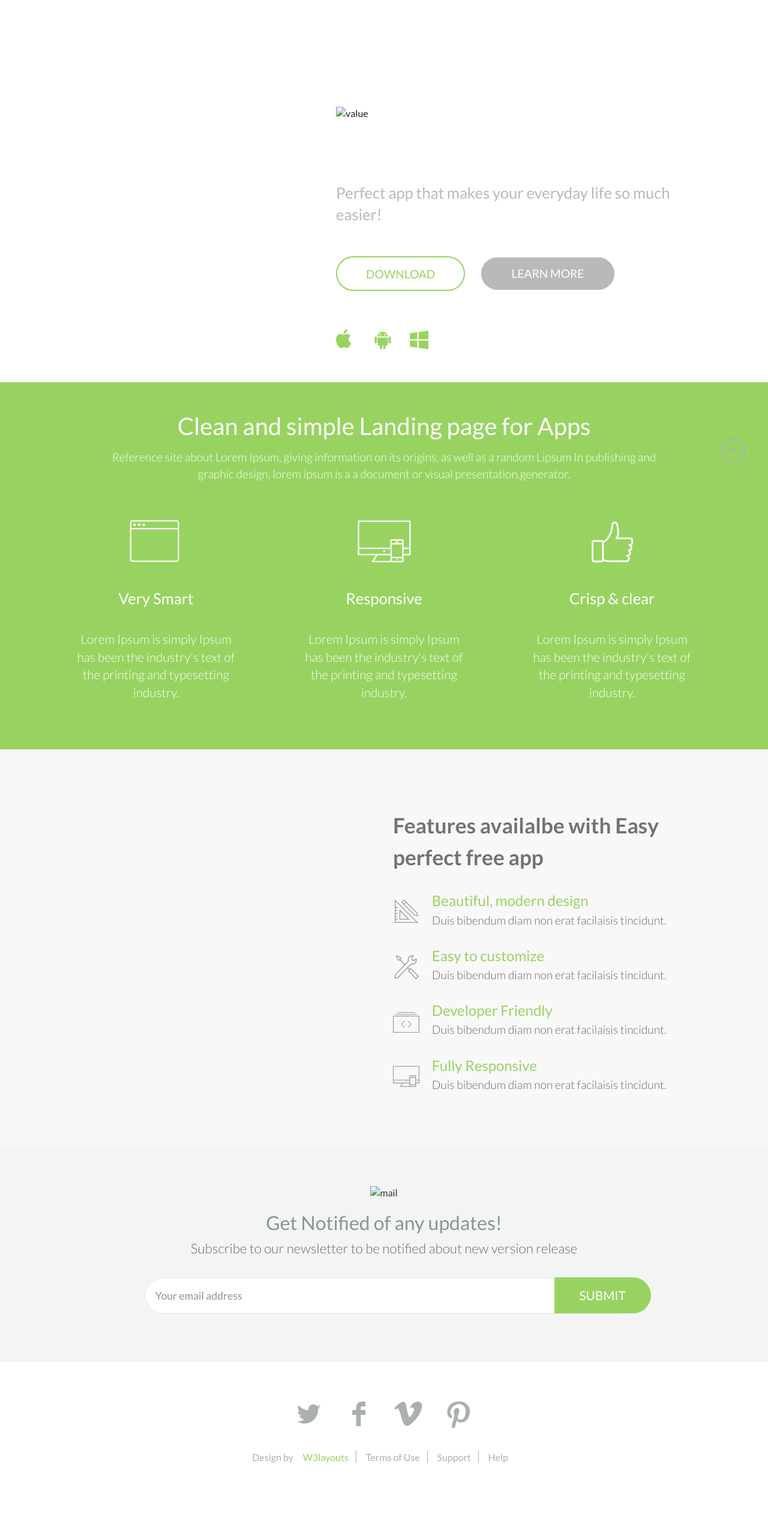
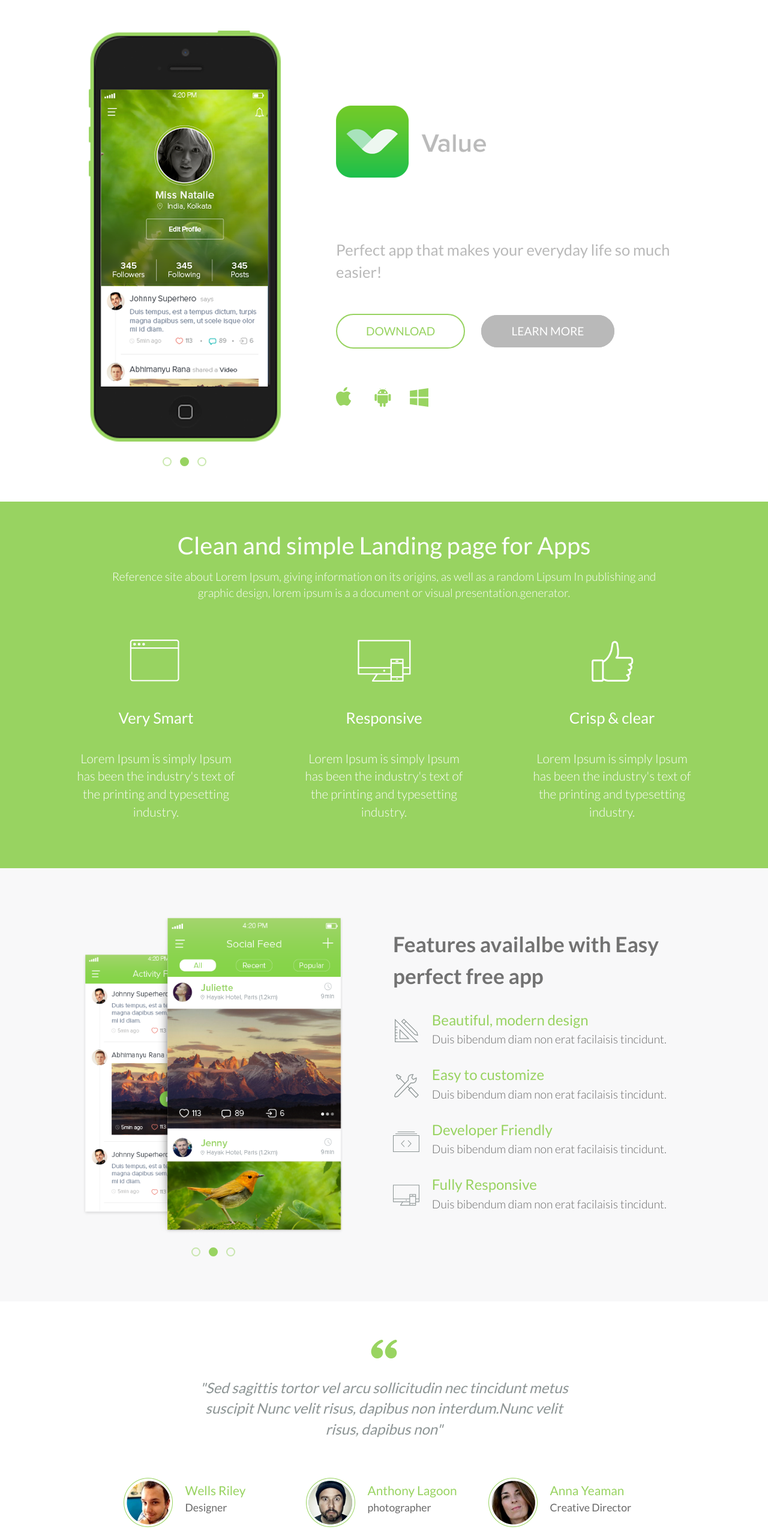
Before and after one commit to minas90/appreny, a plain HTML site: page index.html in a window 1280 px wide. Shown: the top 2560 px of the page at 60% size. Before the commit the page ends 2482 px from the top, so only its background shows below. Drawn offline with nearby package versions, Linux system fonts and the light colour scheme; files that its build step writes are made by us from their sources; files whose address does not match are found by name.

Commit message:
corrected a path

```diff
--- a/index.html
+++ b/index.html
@@ -8,11 +8,11 @@ License URL: http://creativecommons.org/licenses/by/3.0/
 <html>
 	<head>
 		<title>Value Website Template | Home :: w3layouts</title>
-		<link href="web/css/bootstrap.css" rel='stylesheet' type='text/css' />
+		<link href="css/bootstrap.css" rel='stylesheet' type='text/css' />
 		<!-- jQuery (necessary for Bootstrap's JavaScript plugins) -->
-		<script src="web/js/jquery.min.js"></script>
+		<script src="js/jquery.min.js"></script>
 		 <!-- Custom Theme files -->
-		<link href="web/css/style.css" rel='stylesheet' type='text/css' />
+		<link href="css/style.css" rel='stylesheet' type='text/css' />
    		 <!-- Custom Theme files -->
 		<meta name="viewport" content="width=device-width, initial-scale=1">
 		<script type="application/x-javascript"> addEventListener("load", function() { setTimeout(hideURLbar, 0); }, false); function hideURLbar(){ window.scrollTo(0,1); } </script>
@@ -21,8 +21,8 @@ License URL: http://creativecommons.org/licenses/by/3.0/
 		<link href='http://fonts.googleapis.com/css?family=Lato:100,300,400,700,900' rel='stylesheet' type='text/css'>
 		<!---//webfonts--->
 		<!---- start-smoth-scrolling---->
-		<script type="text/javascript" src="web/js/move-top.js"></script>
-		<script type="text/javascript" src="web/js/easing.js"></script>
+		<script type="text/javascript" src="js/move-top.js"></script>
+		<script type="text/javascript" src="js/easing.js"></script>
 		<script type="text/javascript">
 			jQuery(document).ready(function($) {
 				$(".scroll").click(function(event){
@@ -42,8 +42,8 @@ License URL: http://creativecommons.org/licenses/by/3.0/
 					<!----sreen-gallery-cursual---->
 						<div class="sreen-gallery-cursual">
 							 <!-- requried-jsfiles-for owl -->
-							<link href="web/css/owl.carousel.css" rel="stylesheet">
-							    <script src="web/js/owl.carousel.js"></script>
+							<link href="css/owl.carousel.css" rel="stylesheet">
+							    <script src="js/owl.carousel.js"></script>
 							        <script>
 							    $(document).ready(function() {
 							      $("#owl-demo").owlCarousel({
@@ -60,20 +60,20 @@ License URL: http://creativecommons.org/licenses/by/3.0/
 							 <!-- start content_slider -->
 						       <div id="owl-demo" class="owl-carousel">
 					                <div class="item">
-					                	<img src="web/images/divice.png" title="name" />
+					                	<img src="images/divice.png" title="name" />
 					                </div>
 					                <div class="item">
-					                	<img src="web/images/divice.png" title="name" />
+					                	<img src="images/divice.png" title="name" />
 					                </div>
 					                <div class="item">
-					                	<img src="web/images/divice.png" title="name" />
+					                	<img src="images/divice.png" title="name" />
 					                </div>
 				              </div>
 						<!--//sreen-gallery-cursual---->
 				</div>
 				</div>
 				<div class="col-md-7 header-right">
-					<a href="#"><img src="web/images/logo.png" title="value" /></a>
+					<a href="#"><img src="images/logo.png" title="value" /></a>
 					<p>Perfect app that makes your everyday life so much easier!</p>
 					<ul class="big-btns">
 						<li><a class="btn-g" href="#">Download</a></li>
@@ -137,13 +137,13 @@ License URL: http://creativecommons.org/licenses/by/3.0/
 							 <!-- start content_slider -->
 						       <div id="owl-demo1" class="owl-carousel">
 					                <div class="item">
-					                	<img src="web/images/divice-screen.png" title="name" />
+					                	<img src="images/divice-screen.png" title="name" />
 					                </div>
 					                <div class="item">
-					                	<img src="web/images/divice-screen.png" title="name" />
+					                	<img src="images/divice-screen.png" title="name" />
 					                </div>
 					                <div class="item">
-					                	<img src="web/images/divice-screen.png" title="name" />
+					                	<img src="images/divice-screen.png" title="name" />
 					                </div>
 				              </div>
 						<!--//sreen-gallery-cursual---->
@@ -218,13 +218,13 @@ License URL: http://creativecommons.org/licenses/by/3.0/
 					                <div class="item">
 					                	<div class="testmonial-grids">
 					                		<div class="testmonial-head text-center">
-					                			<img src="web/images/quit.png" title="name" />
+					                			<img src="images/quit.png" title="name" />
 					                			<p>"Sed sagittis tortor vel arcu sollicitudin nec tincidunt metus suscipit Nunc velit risus, dapibus non interdum.Nunc velit risus, dapibus non"</p>
 					                		</div>
 					                		<div class="testmonial-row">
 					                			<div class="col-md-4 testmonial-grid">
 					                				<div class="t-people-left">
-					                					<img src="web/images/t-pic1.png" title="name" />
+					                					<img src="images/t-pic1.png" title="name" />
 					                				</div>
 					                				<div class="t-people-right">
 					                					<h4>Wells Riley</h4>
@@ -234,7 +234,7 @@ License URL: http://creativecommons.org/licenses/by/3.0/
 					                			</div>
 					                			<div class="col-md-4 testmonial-grid">
 					                				<div class="t-people-left">
-					                					<img src="web/images/t-pic2.png" title="name" />
+					                					<img src="images/t-pic2.png" title="name" />
 					                				</div>
 					                				<div class="t-people-right">
 					                					<h4>Anthony Lagoon</h4>
@@ -244,7 +244,7 @@ License URL: http://creativecommons.org/licenses/by/3.0/
 					                			</div>
 					                			<div class="col-md-4 testmonial-grid">
 					                				<div class="t-people-left">
-					                					<img src="web/images/t-pic3.png" title="name" />
+					                					<img src="images/t-pic3.png" title="name" />
 					                				</div>
 					                				<div class="t-people-right">
 					                					<h4>Anna Yeaman</h4>
@@ -259,13 +259,13 @@ License URL: http://creativecommons.org/licenses/by/3.0/
 					                <div class="item">
 					                	<div class="testmonial-grids">
 					                		<div class="testmonial-head text-center">
-					                			<img src="web/images/quit.png" title="name" />
+					                			<img src="images/quit.png" title="name" />
 					                			<p>"Sed sagittis tortor vel arcu sollicitudin nec tincidunt metus suscipit Nunc velit risus, dapibus non interdum.Nunc velit risus, dapibus non"</p>
 					                		</div>
 					                		<div class="testmonial-row">
 					                			<div class="col-md-4 testmonial-grid">
 					                				<div class="t-people-left">
-					                					<img src="web/images/t-pic1.png" title="name" />
+					                					<img src="images/t-pic1.png" title="name" />
 					                				</div>
 					                				<div class="t-people-right">
 					                					<h4>Wells Riley</h4>
@@ -275,7 +275,7 @@ License URL: http://creativecommons.org/licenses/by/3.0/
 					                			</div>
 					                			<div class="col-md-4 testmonial-grid">
 					                				<div class="t-people-left">
-					                					<img src="web/images/t-pic2.png" title="name" />
+					                					<img src="images/t-pic2.png" title="name" />
 					                				</div>
 					                				<div class="t-people-right">
 					                					<h4>Anthony Lagoon</h4>
@@ -285,7 +285,7 @@ License URL: http://creativecommons.org/licenses/by/3.0/
 					                			</div>
 					                			<div class="col-md-4 testmonial-grid">
 					                				<div class="t-people-left">
-					                					<img src="web/images/t-pic3.png" title="name" />
+					                					<img src="images/t-pic3.png" title="name" />
 					                				</div>
 					                				<div class="t-people-right">
 					                					<h4>Anna Yeaman</h4>
@@ -300,13 +300,13 @@ License URL: http://creativecommons.org/licenses/by/3.0/
 					                <div class="item">
 					                	<div class="testmonial-grids">
 					                		<div class="testmonial-head text-center">
-					                			<img src="web/images/quit.png" title="name" />
+					                			<img src="images/quit.png" title="name" />
 					                			<p>"Sed sagittis tortor vel arcu sollicitudin nec tincidunt metus suscipit Nunc velit risus, dapibus non interdum.Nunc velit risus, dapibus non"</p>
 					                		</div>
 					                		<div class="testmonial-row">
 					                			<div class="col-md-4 testmonial-grid">
 					                				<div class="t-people-left">
-					                					<img src="web/images/t-pic1.png" title="name" />
+					                					<img src="images/t-pic1.png" title="name" />
 					                				</div>
 					                				<div class="t-people-right">
 					                					<h4>Wells Riley</h4>
@@ -316,7 +316,7 @@ License URL: http://creativecommons.org/licenses/by/3.0/
 					                			</div>
 					                			<div class="col-md-4 testmonial-grid">
 					                				<div class="t-people-left">
-					                					<img src="web/images/t-pic2.png" title="name" />
+					                					<img src="images/t-pic2.png" title="name" />
 					                				</div>
 					                				<div class="t-people-right">
 					                					<h4>Anthony Lagoon</h4>
@@ -326,7 +326,7 @@ License URL: http://creativecommons.org/licenses/by/3.0/
 					                			</div>
 					                			<div class="col-md-4 testmonial-grid">
 					                				<div class="t-people-left">
-					                					<img src="web/images/t-pic3.png" title="name" />
+					                					<img src="images/t-pic3.png" title="name" />
 					                				</div>
 					                				<div class="t-people-right">
 					                					<h4>Anna Yeaman</h4>
@@ -347,7 +347,7 @@ License URL: http://creativecommons.org/licenses/by/3.0/
 			<div class="notify">
 				<div class="container">
 					<div class="notify-grid">
-						<img src="web/images/msg-icon.png" title="mail" />
+						<img src="images/msg-icon.png" title="mail" />
 						<h3>Get Notified of any updates!</h3>
 						<p>Subscribe to our newsletter to be notified about new version release</p>
 						<form>
```
